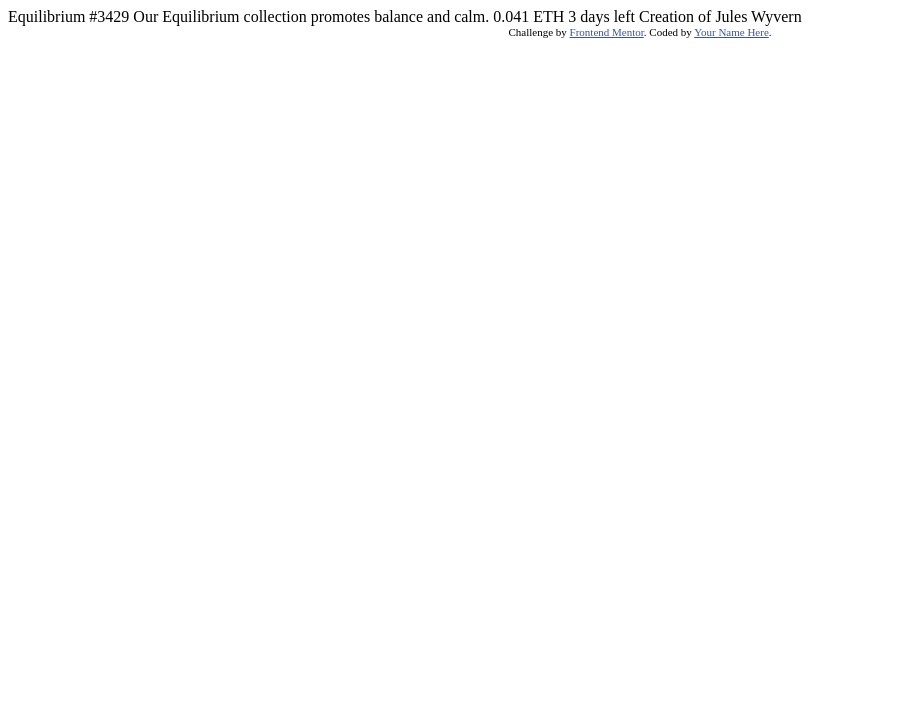
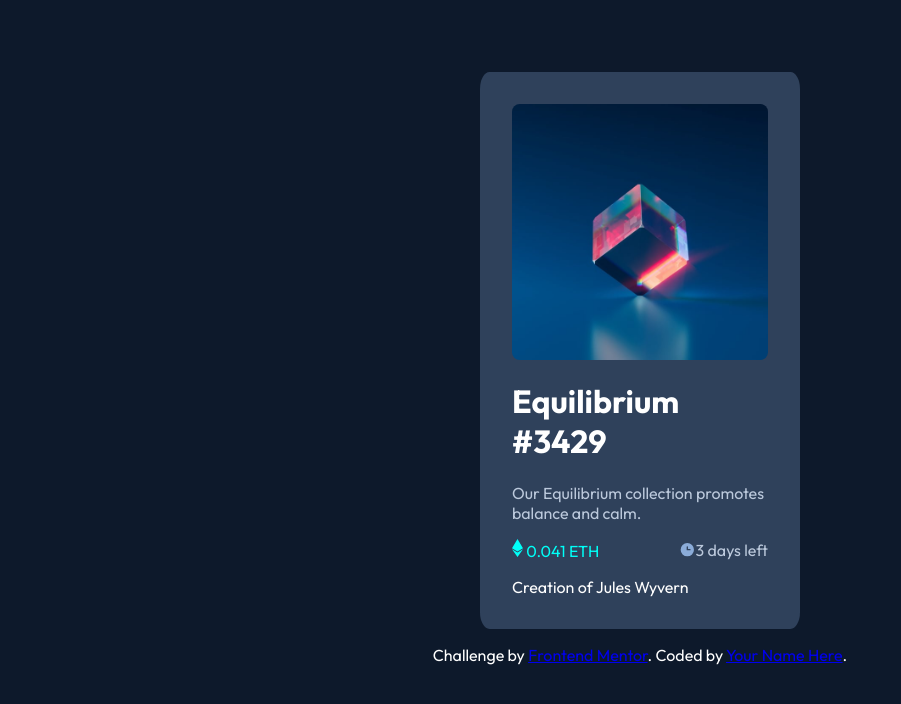
Before and after one commit to AnthonyChaiditya/nft-card-component, a plain HTML site: page index.html in a window 1280 px wide. Shown: the whole page, without its empty margins (0-901 px from the left). Drawn offline with Linux system fonts and the light colour scheme.

Commit message:
finished component

```diff
--- a/index.html
+++ b/index.html
@@ -2,28 +2,47 @@
 <html lang="en">
 <head>
   <meta charset="UTF-8">
-  <meta name="viewport" content="width=device-width, initial-scale=1.0"> <!-- displays site properly based on user's device -->
+  <meta name="viewport" content="width=device-width, initial-scale=1.0">
 
   <link rel="icon" type="image/png" sizes="32x32" href="./images/favicon-32x32.png">
+  <link rel="preconnect" href="https://fonts.googleapis.com">
+  <link rel="preconnect" href="https://fonts.gstatic.com" crossorigin>
+  <link href="https://fonts.googleapis.com/css2?family=Outfit:wght@100..900&family=Young+Serif&display=swap" rel="stylesheet">
+  <link rel="stylesheet" href="/styles.css">
 
   <title>Frontend Mentor | NFT preview card component</title>
 
-  <!-- Feel free to remove these styles or customise in your own stylesheet 👍 -->
-  <style>
-    .attribution { font-size: 11px; text-align: center; }
-    .attribution a { color: hsl(228, 45%, 44%); }
-  </style>
+
 </head>
 <body>
 
-  Equilibrium #3429
+  <div class="main-container">
 
-  Our Equilibrium collection promotes balance and calm.
+    <img src="/images/image-equilibrium.jpg" alt="nft image">
 
-  0.041 ETH
-  3 days left
+    <div class="card-info">
+      <h1>Equilibrium #3429</h1>
 
-  Creation of Jules Wyvern
+      <p>Our Equilibrium collection promotes balance and calm.</p>
+
+      <div class="stats-container">
+        <div id="eth">
+          <svg width="11" height="18" xmlns="http://www.w3.org/2000/svg"><path d="M11 10.216 5.5 18 0 10.216l5.5 3.263 5.5-3.262ZM5.5 0l5.496 9.169L5.5 12.43 0 9.17 5.5 0Z" fill="#00FFF8"/></svg>
+          0.041 ETH
+        </div>
+        <div id="time">
+          <svg width="17" height="17" xmlns="http://www.w3.org/2000/svg"><path d="M8.305 2.007a6.667 6.667 0 1 0 0 13.334 6.667 6.667 0 0 0 0-13.334Zm2.667 7.334H8.305a.667.667 0 0 1-.667-.667V6.007a.667.667 0 0 1 1.334 0v2h2a.667.667 0 0 1 0 1.334Z" fill="#8BACD9"/></svg>
+          3 days left
+        </div>
+      </div>
+
+    </div>
+
+    <div class="footer">
+      Creation of Jules Wyvern
+    </div>
+
+  </div>
 
   <div class="attribution">
     Challenge by <a href="https://www.frontendmentor.io?ref=challenge" target="_blank">Frontend Mentor</a>.
--- /dev/null
+++ b/styles.css
@@ -0,0 +1,44 @@
+body {
+  box-sizing: border-box;
+  display: flex;
+  align-items: center;
+  flex-direction: column;
+  background-color: hsl(217, 54%, 11%);
+  color: white;
+  font-family: 'Outfit';
+  padding: 4rem;
+}
+
+.main-container {
+  display: flex;
+  flex-direction: column;
+  width: 20vw;
+  background-color: hsl(215, 32%, 27%);
+  padding: 2rem;
+  border-radius: 3%;
+  margin-bottom: 1rem;
+}
+
+img {
+  border-radius: 3%;
+}
+
+.card-info p {
+  color: hsl(215, 32%, 80%)
+}
+
+.stats-container {
+  display: flex;
+  justify-content: space-between;
+  margin-bottom: 1rem;
+}
+
+#eth {
+  color: hsl(178, 100%, 50%)
+}
+
+#time {
+  color: hsl(215, 32%, 80%);
+  display: flex;
+  align-items: center;
+}
```
